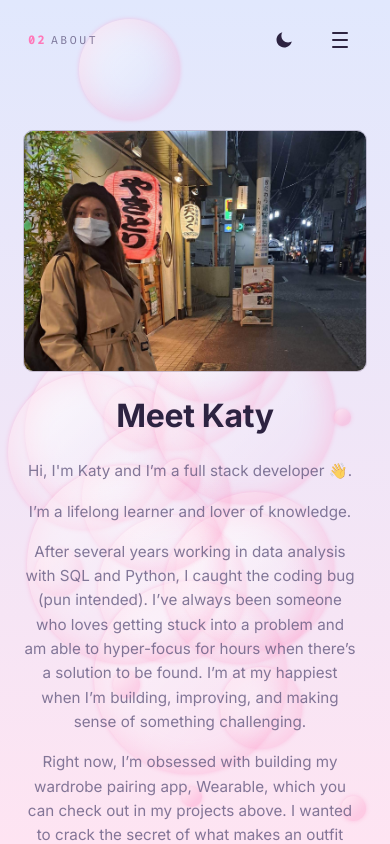
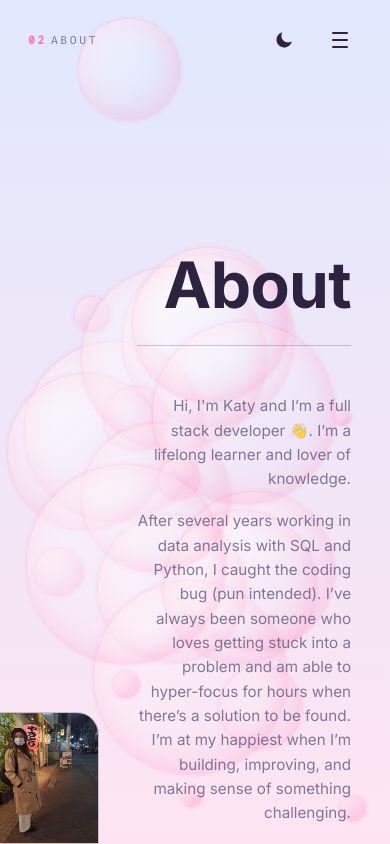
Before and after one commit to katag1001/portfolio_v2, a React (Vite) app: page /about in a window 390 px wide. Built offline with nearby package versions, Linux system fonts and the light colour scheme.

Commit message:
About me css changes

```diff
--- a/src/components/AboutMe.jsx
+++ b/src/components/AboutMe.jsx
@@ -6,36 +6,64 @@ export default function AboutMe() {
   useHeaderEyebrow("02", "About");
 
   return (
-    <div className="home-section-container about-container">
+    <div className="about-container">
 
+      {/* Text / Content */}
       <div className="about-right">
-        <h2 className="about-title">Meet Katy</h2>
+        <h2 className="about-title">About</h2>
+
+        <div className="about-divider" />
 
         <div className="about-text">
+          <p>Hi, I'm Katy and I’m a full stack developer 👋.
+            I’m a lifelong learner and lover of knowledge.</p>
 
-<p>Hi, I'm Katy and I’m a full stack developer 👋. </p>
-<p>I’m a lifelong learner and lover of knowledge.</p>
-<p>After several years working in data analysis with SQL and Python, I caught the coding bug (pun intended). I’ve always been someone who loves getting stuck into a problem and am able to hyper-focus for hours when there’s a solution to be found. I’m at my happiest when I’m building, improving, and making sense of something challenging.</p>
-<p>Right now, I’m obsessed with building my wardrobe pairing app, Wearable, which you can check out in my projects above. I wanted to crack the secret of what makes an outfit look good and build that into an algorithm. I also wanted to solve the age-old problem of having a wardrobe full of clothes and nothing to wear, so that when someone uses my app, they’re simply given the perfect option based on the weather, their existing wardrobe, and what they haven’t worn recently.</p>
-<p>And when I’m not coding, you’ll usually find me sat at (and sometimes sewn into) my sewing machine, solving problems in a different way. I love the engineering behind constructing a garment and how you can mathematically transform a flat piece of fabric into a three-dimensional object that fits and moves with the human body.</p>
-<p>If you want to know more, feel free to get in touch below or download my CV. Looking forward to hearing from you!</p>
+          <p>
+            After several years working in data analysis with SQL and Python,
+            I caught the coding bug (pun intended). I’ve always been someone
+            who loves getting stuck into a problem and am able to hyper-focus
+            for hours when there’s a solution to be found. I’m at my happiest
+            when I’m building, improving, and making sense of something
+            challenging.
+          </p>
 
+          <p>
+            Right now, I’m obsessed with building my wardrobe pairing app,
+            Wearable, which you can check out in my projects above. I wanted
+            to crack the secret of what makes an outfit look good and build
+            that into an algorithm. I also wanted to solve the age-old problem
+            of having a wardrobe full of clothes and nothing to wear, so that
+            when someone uses my app, they’re simply given the perfect option
+            based on the weather, their existing wardrobe, and what they
+            haven’t worn recently.
+          </p>
 
-          {/* Download CV button */}
+          <p>
+            And when I’m not coding, you’ll usually find me sat at (and
+            sometimes sewn into) my sewing machine, solving problems in a
+            different way. I love the engineering behind constructing a
+            garment and how you can mathematically transform a flat piece of
+            fabric into a three-dimensional object that fits and moves with
+            the human body.
+          </p>
+
+          <p>
+            If you want to know more, feel free to get in touch below or
+            download my CV. Looking forward to hearing from you!
+          </p>
+
           <a
             href="/Katarina_Grantham_CV.pdf"
             download
             className="download-cv-button"
           >
-            <span className="download-cv-button-arrow">→</span>Download my CV
+            <span className="download-cv-button-arrow">→</span>
+            Download my CV
           </a>
         </div>
-
-
-
-
       </div>
 
+      {/* Image */}
       <div className="about-left">
         <img
           src="/katy.jpg"
--- a/src/components/aboutMe.css
+++ b/src/components/aboutMe.css
@@ -1,157 +1,193 @@
+/* =========================================================
+   EASY-TO-CHANGE ABOUT PAGE SETTINGS
+   ========================================================= */
+
 .about-container {
-  display: flex;
-  gap: var(--space-xl);
+  /* Text position */
+  --about-text-top: 30%;
+  --about-text-right: 10%;
+  --about-text-width: 55%;
+
+  /* Image size */
+  --about-image-width: 25vw;
+
+  /* Image position */
+  --about-image-bottom: 0;
+  --about-image-left: 0;
+
+  /* Only bottom-right corner rounded */
+  --about-image-radius: 0 var(--radius-lg) 0 0;
+}
+
+
+/* =========================================================
+   MAIN CONTAINER
+   ========================================================= */
+
+.about-container {
+  position: relative;
+  width: 100%;
+  min-height: 100vh;
   padding: 0;
   font-family: var(--font-main);
-  align-items: stretch;
+  display: block;
 }
 
-/* Right side image (visually sits on the right of the panel) */
 
-.about-left {
-  width: 38%;
-  flex-shrink: 0;
+/* =========================================================
+   TEXT / CONTENT
+   ========================================================= */
+
+.about-right {
+  position: absolute;
+  top: var(--about-text-top);
+  right: var(--about-text-right);
+  width: var(--about-text-width);
   display: flex;
-  align-items: center;
-  justify-content: center;
+  flex-direction: column;
+  align-items: flex-end;
+  text-align: right;
+  padding-bottom: var(--space-lg);
 }
 
-.about-image {
+
+/* =========================================================
+   TITLE
+   ========================================================= */
+
+.about-title {
   width: 100%;
-  height: 100%;
-  max-height: 460px;
-  object-fit: cover;
-  border-radius: var(--radius-md);
-  border: var(--line-w) solid var(--line-color);
-  object-position: top;
+  font-size: var(--fs-h6);
+  line-height: 1;
+
+  font-weight: 700;
+  letter-spacing: -0.01em;
+
+  color: var(--text-main);
+
+  margin: 0 0 var(--space-md);
+
+  text-align: right;
 }
 
-/* Text side */
 
-.about-right {
-  width: 62%;
-  display: flex;
-  flex-direction: column;
+/* =========================================================
+   DIVIDER
+   ========================================================= */
+
+.about-divider {
+  width: 100%;
+  height: var(--line-w);
+  background-color: var(--line-color);
+  margin-bottom: var(--space-lg);
 }
 
-.about-title {
-  font-size: var(--fs-display);
-  line-height: 1;
-  font-weight: 700;
-  letter-spacing: -0.01em;
-  color: var(--text-main);
-  margin: 0 0 var(--space-md);
-}
+
+/* =========================================================
+   BODY TEXT
+   ========================================================= */
 
 .about-text {
-  padding-right: var(--space-xs);
+  width: 100%;
+
+  padding-right: 0;
+
   line-height: 1.6;
   font-size: var(--fs-body);
+
   color: var(--text-muted);
+
+  text-align: right;
 }
 
 .about-text p {
-  margin-bottom: var(--space-sm);
+  margin: 0 0 var(--space-sm);
+  text-align: right;
 }
 
-.download-cv-button {
-  margin: var(--space-md) 0 0;
-  align-self: flex-start;
+
+/* =========================================================
+   IMAGE
+   ========================================================= */
+
+.about-left {
+  position: fixed;
+
+  bottom: var(--about-image-bottom);
+  left: var(--about-image-left);
+
+  width: var(--about-image-width);
+  height: var(--about-image-height);
+
+  display: flex;
+  justify-content: center;
+  align-items: center;
+
+  z-index: 2;
 }
+
+
+.about-image {
+  display: block;
+
+  width: 100%;
+  height: 100%;
+
+  object-fit: cover;
+  object-position: top;
+  /* Bottom-right corner only */
+  border-radius: var(--about-image-radius);
+
+  border: var(--line-w) solid var(--line-color);
+}
+
+
+/* =========================================================
+   DOWNLOAD CV BUTTON
+   ========================================================= */
 
 .download-cv-button {
   display: inline-flex;
   align-items: center;
+
   gap: var(--space-2xs);
+
+  align-self: flex-end;
+
+  margin: var(--space-md) 0 0;
+
   font-family: var(--font-main);
   font-size: var(--fs-label);
   font-weight: 600;
   letter-spacing: var(--ls-label);
   text-transform: uppercase;
+
   text-decoration: none;
+
   color: var(--text-main);
   background: transparent;
+
   border: none;
   padding: 0;
+
   cursor: pointer;
-  transition: color var(--transition-main), gap var(--transition-main);
+
+  transition:
+    color var(--transition-main),
+    gap var(--transition-main);
 }
+
 
 .download-cv-button-arrow {
   transition: transform var(--transition-main);
 }
 
+
 .download-cv-button:hover {
   color: var(--accent-strong);
 }
 
+
 .download-cv-button:hover .download-cv-button-arrow {
   transform: translateX(4px);
 }
-
-
-
-/* Mobile responsive design */
-@media (max-width: 1100px) {
-
-  /* Stack the image on top of the text */
-  .about-container {
-    padding: 0;
-    display: flex;
-    flex-direction: column-reverse;
-    justify-content: flex-start;
-    align-items: center;
-    gap: var(--space-md);
-  }
-
-  /* Image styling */
-  .about-left {
-    width: 100%; /* Full width */
-    display: flex;
-    justify-content: center;
-    align-items: center;
-  }
-
-  .about-image {
-    width: 100%;
-    max-height: 240px;
-    object-fit: cover;
-    border-radius: var(--radius-md);
-    border: var(--line-w) solid var(--line-color);
-  }
-
-  /* Right side text styling */
-  .about-right {
-    width: 100%;
-    height: auto;
-    display: flex;
-    flex-direction: column;
-    align-items: center;
-  }
-
-  .about-title {
-    font-size: var(--fs-h1);
-    color: var(--text-main);
-    margin-bottom: var(--space-xs);
-    text-align: center;
-  }
-
-  .about-text {
-    padding-right: 10px;
-    line-height: 1.6;
-    font-size: var(--fs-body);
-    color: var(--text-muted);
-    text-align: center;
-  }
-
-  .about-text p {
-    margin-bottom: 16px;
-    text-align: center;
-  }
-
-  /* Button styling */
-  .download-cv-button {
-    align-self: center;
-    margin: var(--space-sm) 0 0;
-  }
-}
--- a/src/components/projectCard.css
+++ b/src/components/projectCard.css
@@ -29,7 +29,7 @@
   gap: var(--space-md);
   margin-bottom: var(--space-lg);
   text-transform:uppercase;
-  border-bottom: 3px solid var(--text-muted);
+  border-bottom: var(--line-w) solid var(--line-color);
 }
 
 .project-card-header .card-title {
@@ -75,7 +75,7 @@
   justify-content: flex-end;
   padding-top: var(--space-lg);
   margin-top: var(--space-lg);
-  border-top: 3px solid var(--text-muted);
+  border-top: var(--line-w) solid var(--line-color);
 }
 
 .project-next-link {
@@ -267,6 +267,8 @@
 /* QR Section -------------------------------------------------------- */
 .project-section {
   margin-bottom: var(--space-lg);
+  border-bottom: var(--line-w) solid var(--line-color);
+  border-top: var(--line-w) solid var(--line-color);
 }
 
 .qr-container {
--- a/src/index.css
+++ b/src/index.css
@@ -18,6 +18,7 @@
   --fs-h3: 1.15rem;
   --fs-h4: 1rem;
   --fs-h5: 2rem;
+  --fs-h6: 4rem;
   --fs-small: 0.8rem;
   --fs-label: 0.72rem;
 
```
Also changed, not shown: public/katy2.jpg (added).
